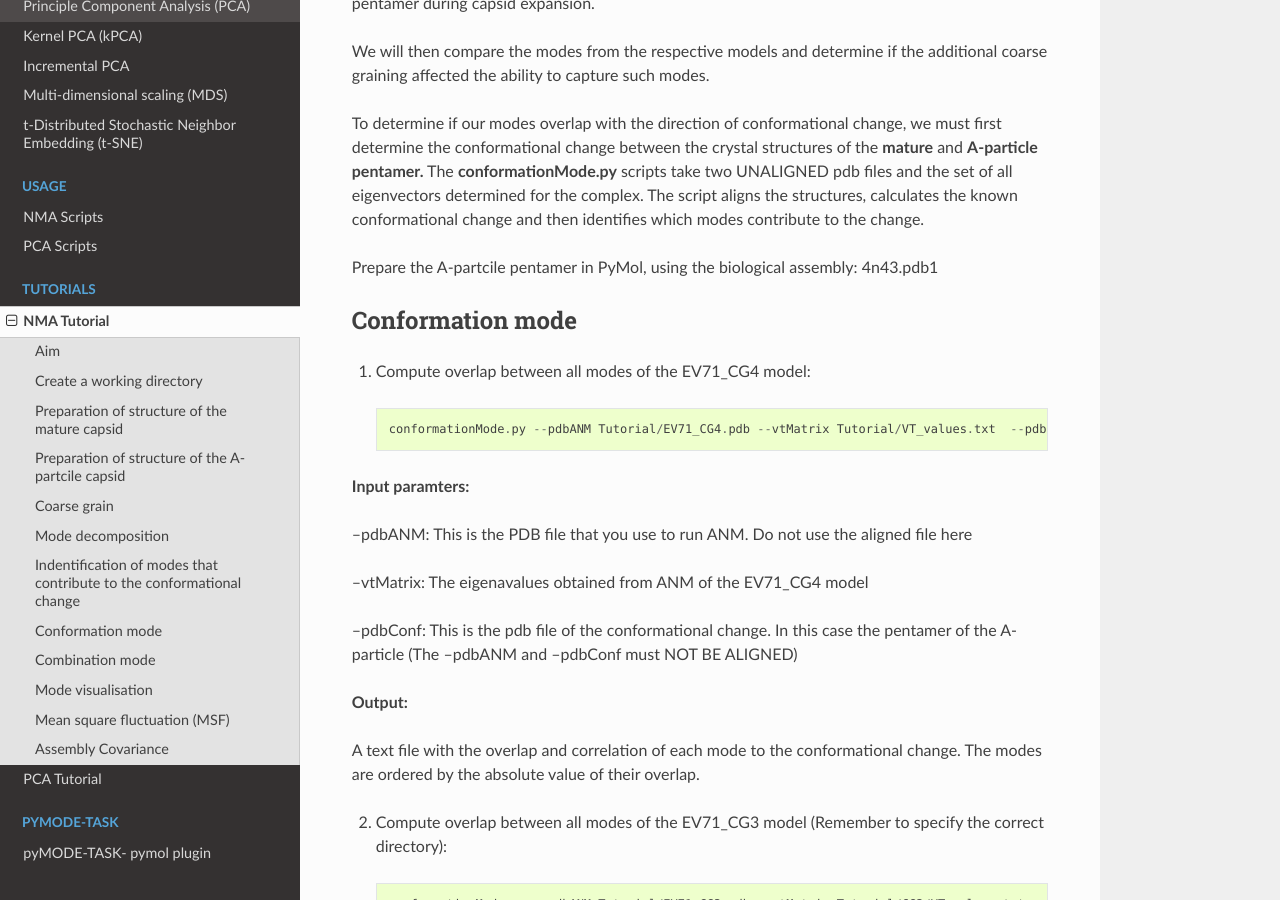
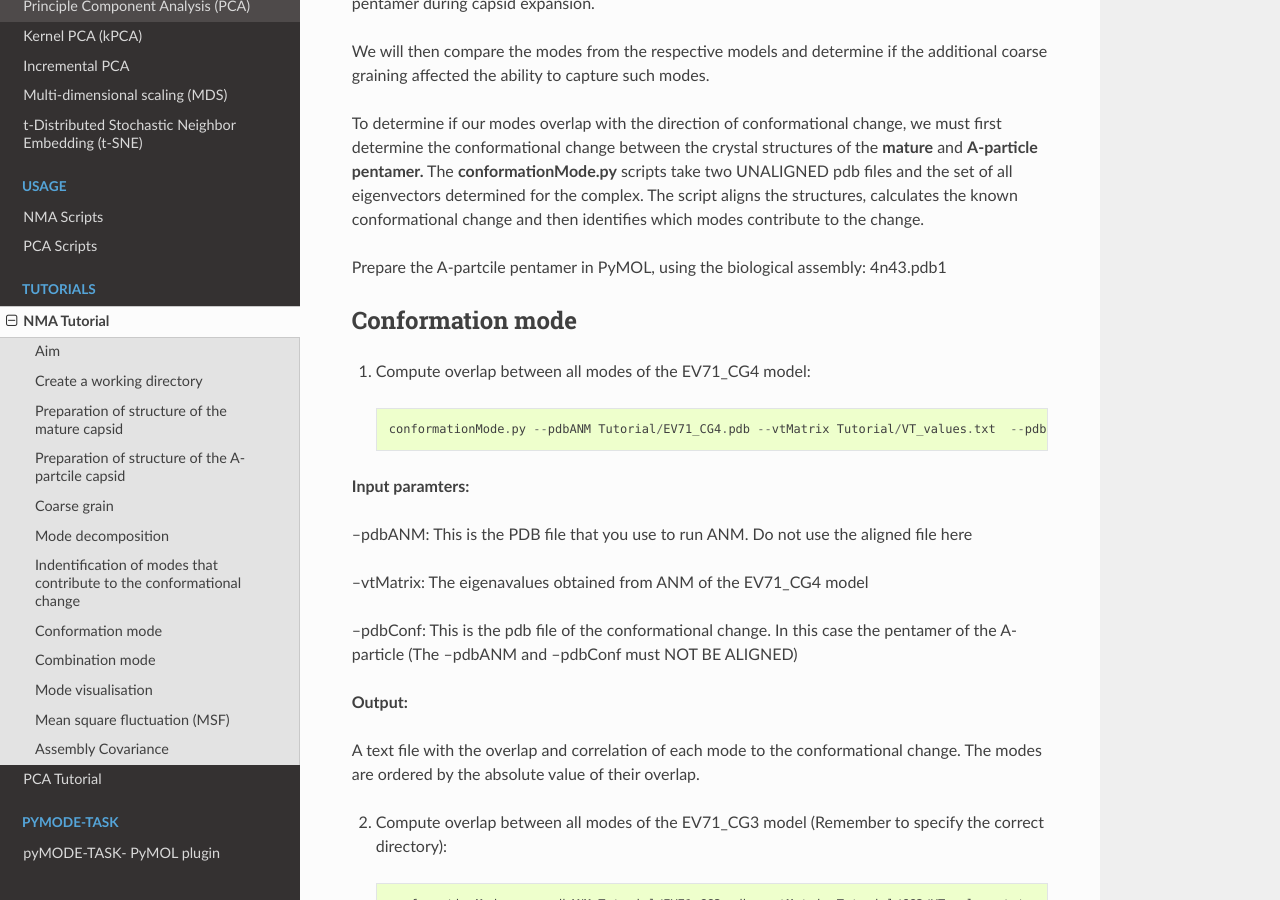
Before and after one commit to RUBi-ZA/MODE-TASK, a Sphinx documentation site: the page built from docs/source/nma_tut.rst, in a window 1280 px wide and 900 px high, scrolled down 4882 px. Built offline with Sphinx 7.4.7 and the Read the Docs theme 2.0.0, drawn with Linux system fonts in a browser that asks for light colours; some of the changed text lies outside the part shown.

Commit message:
Documentation typo corrections

```diff
--- a/docs/source/nma_tut.rst
+++ b/docs/source/nma_tut.rst
@@ -33,7 +33,7 @@
 
 1) Download the 3VBS biological assembly (3VBS.pdb1) of the **mature EV-71 capsid** from the PDB.
 
-2) Open 3VBS.pdb1 in PyMol.
+2) Open 3VBS.pdb1 in PyMOL.
 
 3) Use the **split_states 3VBS** command to visualise the full capsid.
 
@@ -54,7 +54,7 @@
 
 1) Download the 4N43 biological assembly (4N43.pdb1) of the **A-partcile EV-71 capsid** from the PDB.
 
-2) Open 4N43.pdb1 in PyMol.
+2) Open 4N43.pdb1 in PyMOL.
 
 3) Use the **split_states 4N43** command to visualise the full capsid.
 
@@ -194,7 +194,7 @@
 
 To determine if our modes overlap with the direction of conformational change, we must first determine the conformational change between the crystal structures of the **mature** and **A-particle pentamer.** The **conformationMode.py**  scripts take two UNALIGNED pdb files and the set of all eigenvectors determined for the complex. The script aligns the structures, calculates the known conformational change and then identifies which modes contribute to the change.
 
-Prepare the A-partcile pentamer in PyMol, using the biological assembly: 4n43.pdb1
+Prepare the A-partcile pentamer in PyMOL, using the biological assembly: 4n43.pdb1
 
 Conformation mode
 -------------------------------
--- a/docs/source/pymol_plugin.rst
+++ b/docs/source/pymol_plugin.rst
@@ -1,4 +1,4 @@
-pyMODE-TASK- pymol plugin
+pyMODE-TASK- PyMOL plugin
 ========================================
 
 Kindly see the pyMODE-TASK documentaion for further detail.
```
